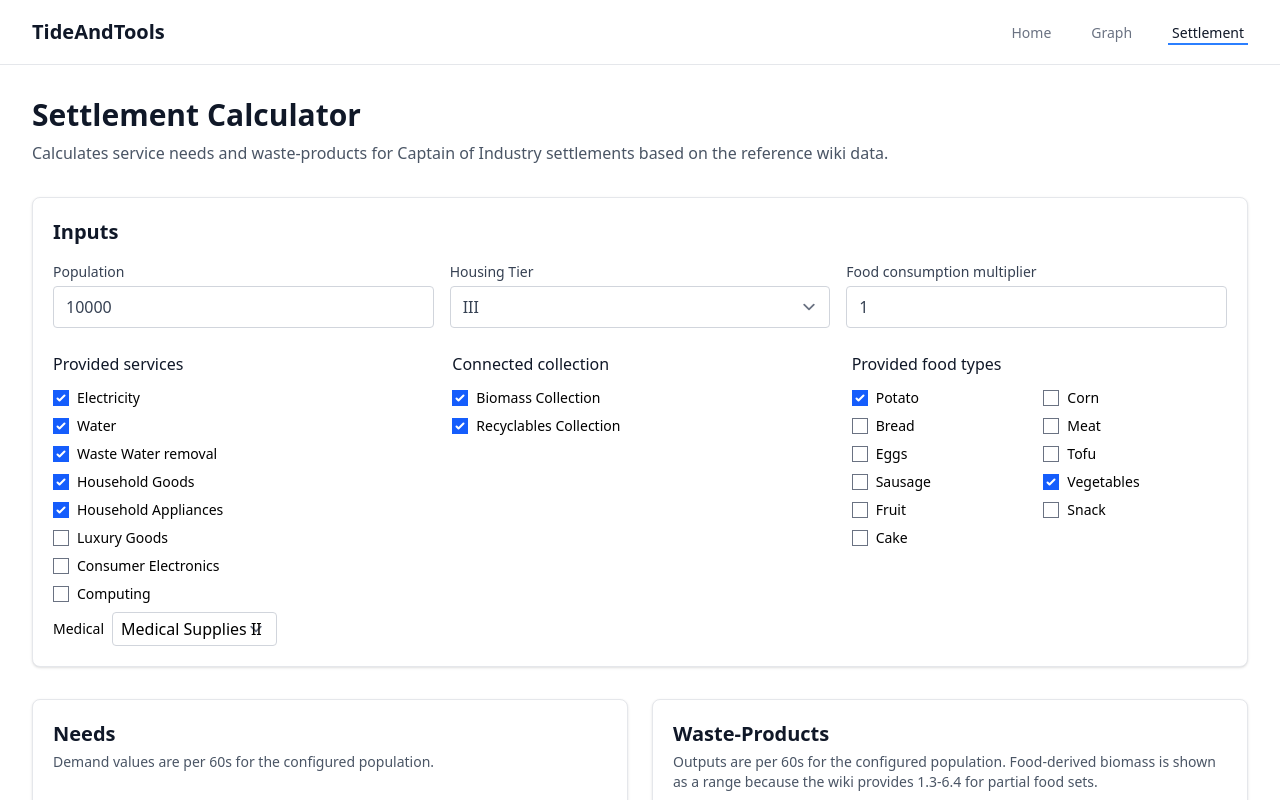
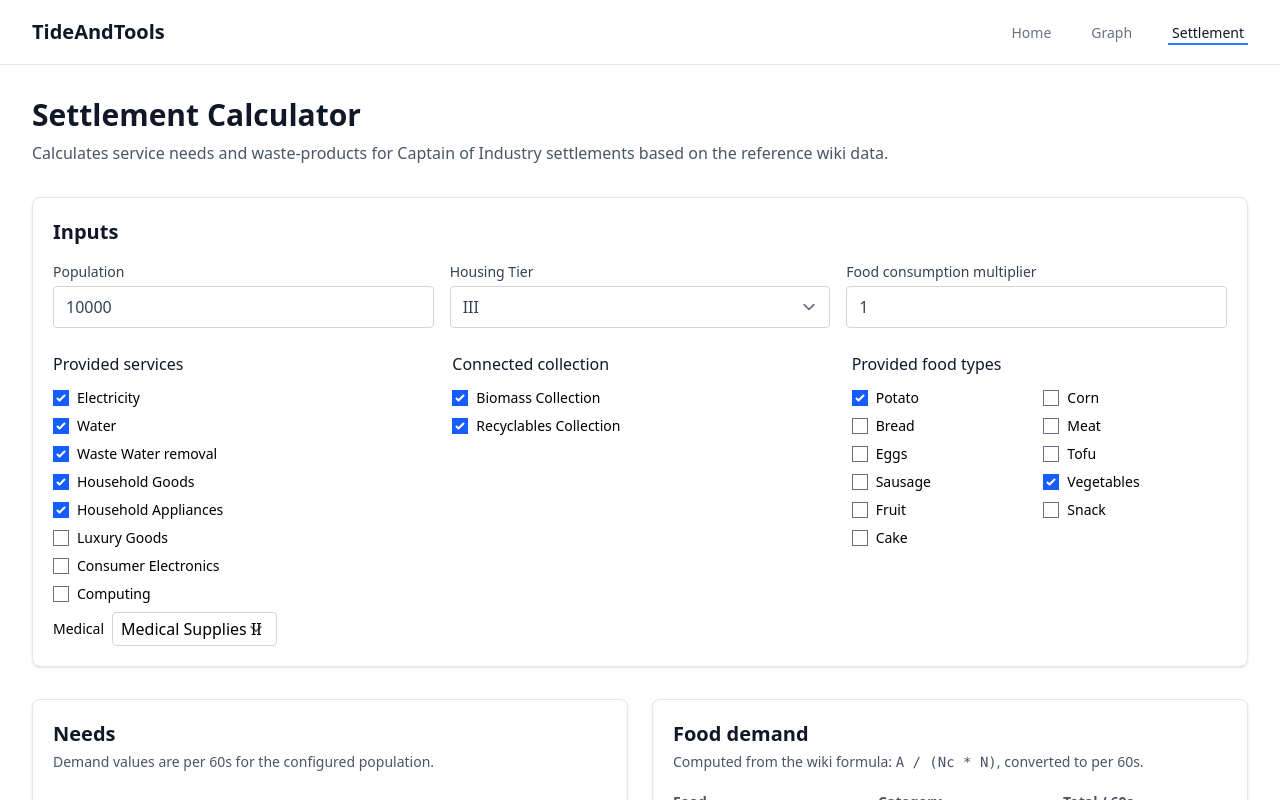
Before and after one commit to FelixZett/tide-and-tools, a SvelteKit app: page /settlement in a window 1280 px wide. Built offline with nearby package versions, Linux system fonts and the light colour scheme.

Commit message:
Refactor food demand section layout and enhance styling for better readability

```diff
--- a/src/routes/+layout.svelte
+++ b/src/routes/+layout.svelte
@@ -10,7 +10,7 @@
 
 <div class="flex h-full flex-col">
 	<TopMenu />
-	<div class="flex-1 overflow-hidden">
+	<div class="flex-1 overflow-auto">
 		{@render children()}
 	</div>
 </div>
--- a/src/routes/settlement/+page.svelte
+++ b/src/routes/settlement/+page.svelte
@@ -411,9 +411,10 @@
 					</tbody>
 				</table>
 			</div>
+		</div>
 
-			<div class="mt-6">
-				<h3 class="font-medium text-gray-900">Food demand</h3>
+		<div class="rounded-lg border border-gray-200 bg-white p-5 shadow-sm">
+			<h2 class="text-xl font-semibold text-gray-900">Food demand</h2>
 			<p class="mt-1 text-sm text-gray-600">
 				Computed from the wiki formula: <span class="font-mono">A / (Nc * N)</span>, converted to per 60s.
 			</p>
@@ -443,8 +444,9 @@
 				</table>
 			</div>
 		</div>
-		</div>
+	</section>
 
+	<section>
 		<div class="rounded-lg border border-gray-200 bg-white p-5 shadow-sm">
 			<h2 class="text-xl font-semibold text-gray-900">Waste-Products</h2>
 			<p class="mt-1 text-sm text-gray-600">
```
Lines whose indentation alone changed are shown as unchanged.
